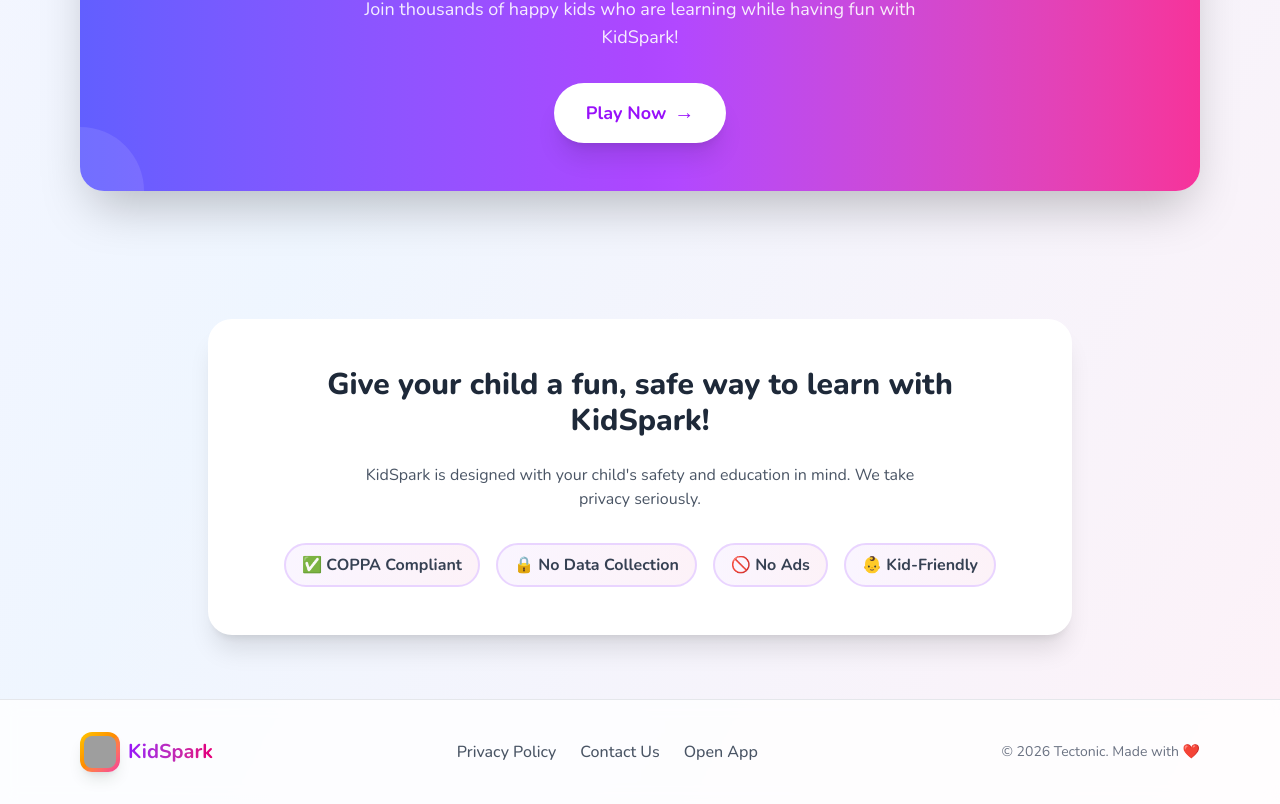
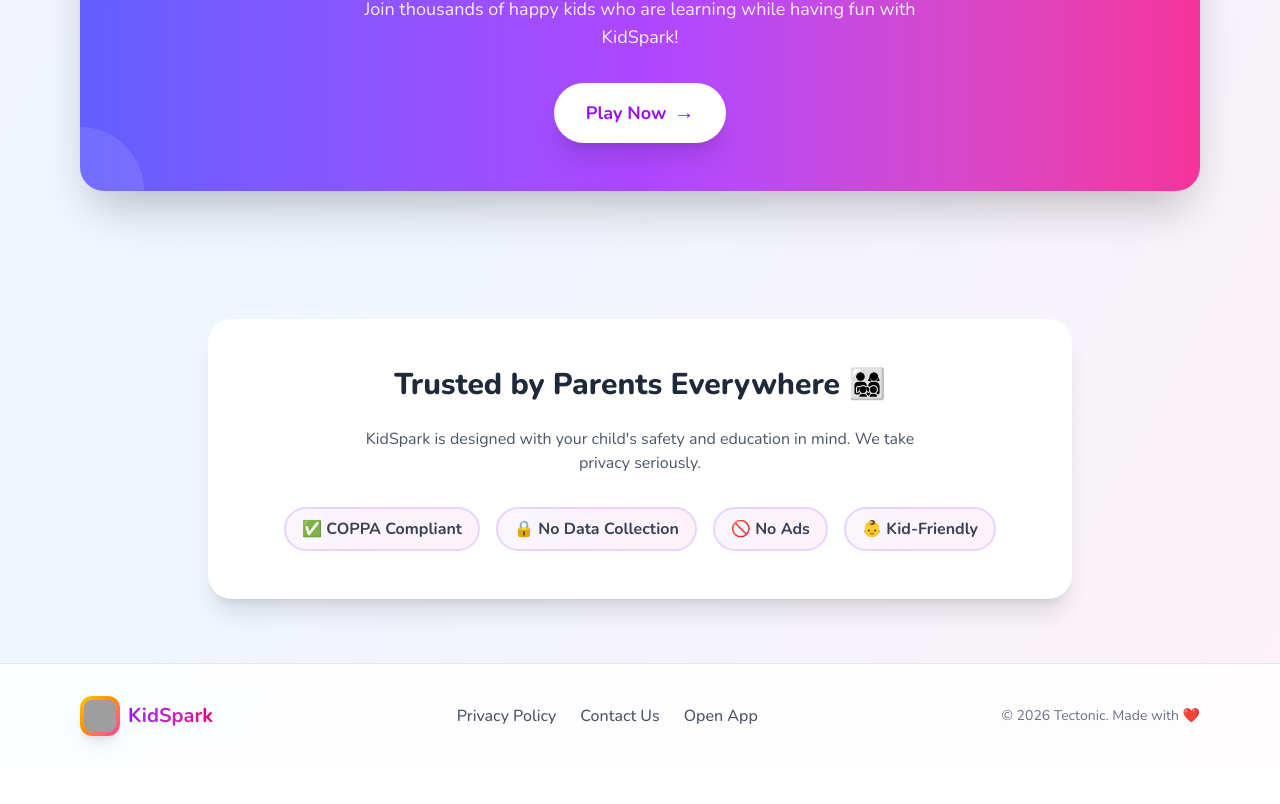
Before and after one commit to sherry2k/Kids-spark, a React (Vite) app: page / in a window 1280 px wide. Shown: the part 1593-2397 px from the top of the page. After the commit the page ends 2361 px from the top, so only its background shows below. Built offline with nearby package versions, Linux system fonts and the light colour scheme; grey boxes are pictures that could not be loaded.

Commit message:
Refactor Home page links and headings
Updated links and text for improved clarity and accuracy.

```diff
--- a/src/pages/Home.tsx
+++ b/src/pages/Home.tsx
@@ -46,7 +46,9 @@ export default function Home() {
         className="bg-white/80 backdrop-blur-sm shadow-sm sticky top-0 z-20"
       >
         <div className="max-w-6xl mx-auto px-4 py-4 flex items-center justify-between">
-          <motion.div
+          <motion.a
+            href="/"
+            aria-label="KidSpark home"
             className="flex items-center gap-2"
             whileHover={{ scale: 1.05 }}
           >
@@ -59,7 +61,7 @@ export default function Home() {
             <span className="text-2xl md:text-3xl font-extrabold bg-gradient-to-r from-purple-600 via-pink-500 to-orange-500 bg-clip-text text-transparent">
               KidSpark
             </span>
-          </motion.div>
+          </motion.a>
           <nav className="flex items-center gap-4">
             <a
               href="/privacy-policy"
@@ -136,7 +138,7 @@ export default function Home() {
             className="flex flex-col sm:flex-row items-center justify-center gap-4"
           >
             <motion.a
-              href="https://play.google.com/store/apps/details?id=app.vercel.kidspark_bay.twa"
+              href="https://play.google.com/store/apps/details?id=com.kid_spark.app"
               target="_blank"
               rel="noopener noreferrer"
               whileHover={{ scale: 1.05, y: -3 }}
@@ -263,7 +265,7 @@ export default function Home() {
           className="bg-white rounded-3xl p-8 md:p-12 text-center shadow-xl"
         >
           <h2 className="text-2xl md:text-3xl font-extrabold mb-6 text-gray-800">
-            Give your child a fun, safe way to learn with KidSpark!
+            Trusted by Parents Everywhere 👨‍👩‍👧‍👦
           </h2>
           <p className="text-gray-600 mb-8 max-w-xl mx-auto">
             KidSpark is designed with your child's safety and education in mind.
@@ -296,14 +298,14 @@ export default function Home() {
       <footer className="relative z-10 bg-white/80 backdrop-blur-sm border-t border-gray-200">
         <div className="max-w-6xl mx-auto px-4 py-8">
           <div className="flex flex-col md:flex-row items-center justify-between gap-6">
-            <div className="flex items-center gap-2">
+            <a href="/" aria-label="KidSpark home" className="flex items-center gap-2">
               <div className="w-10 h-10 bg-gradient-to-br from-yellow-400 via-orange-400 to-pink-500 rounded-xl flex items-center justify-center shadow-lg overflow-hidden">
                 <img src="/icon.png" alt="KidSpark" className="w-8 h-8 rounded-lg" onError={(e) => { e.currentTarget.style.display = 'none'; }} />
               </div>
               <span className="text-xl font-bold bg-gradient-to-r from-purple-600 to-pink-600 bg-clip-text text-transparent">
                 KidSpark
               </span>
-            </div>
+            </a>
 
             <div className="flex items-center gap-6 text-gray-600">
               <a href="/privacy-policy" className="hover:text-purple-600 transition-colors font-medium">
```
